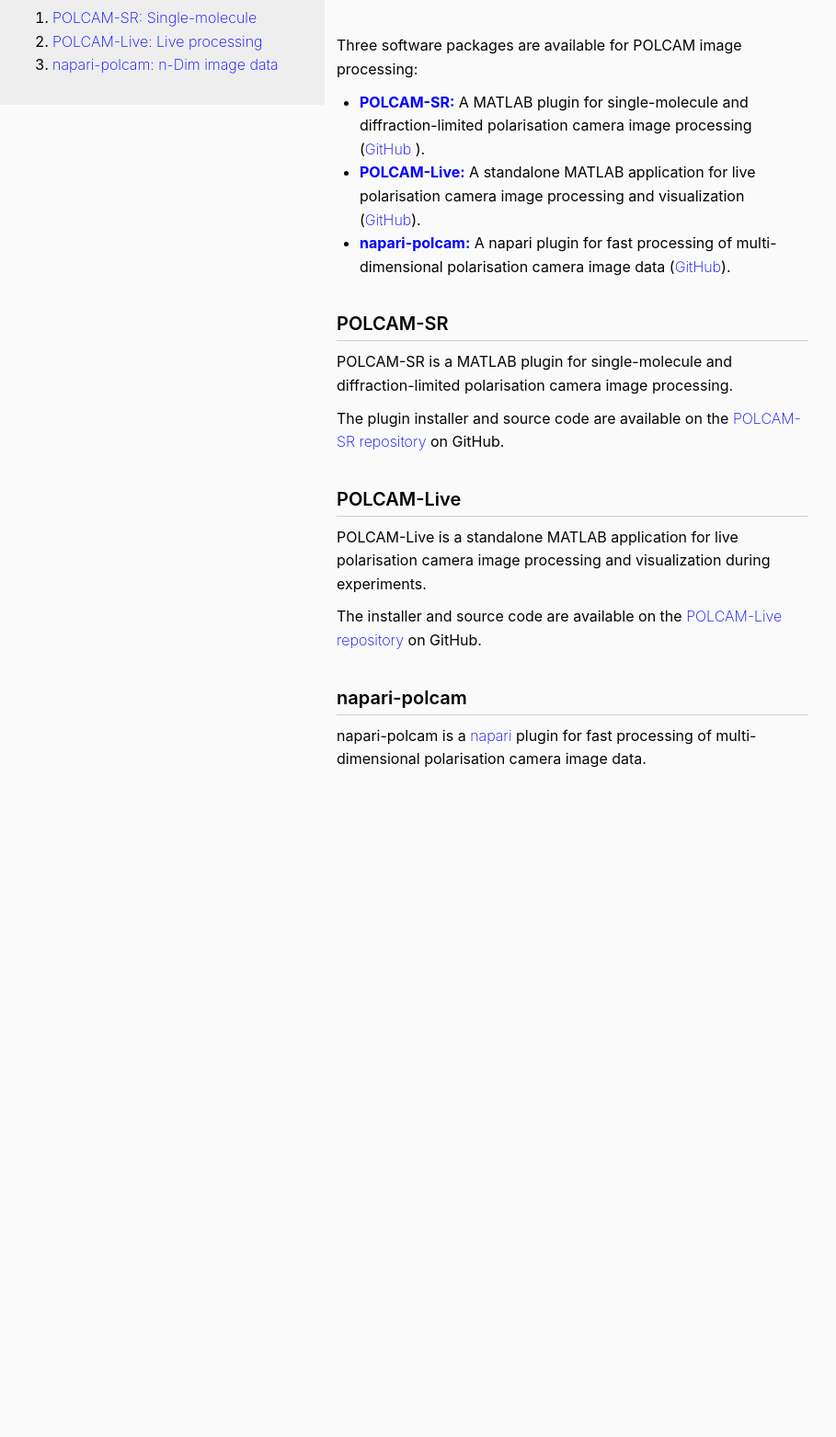
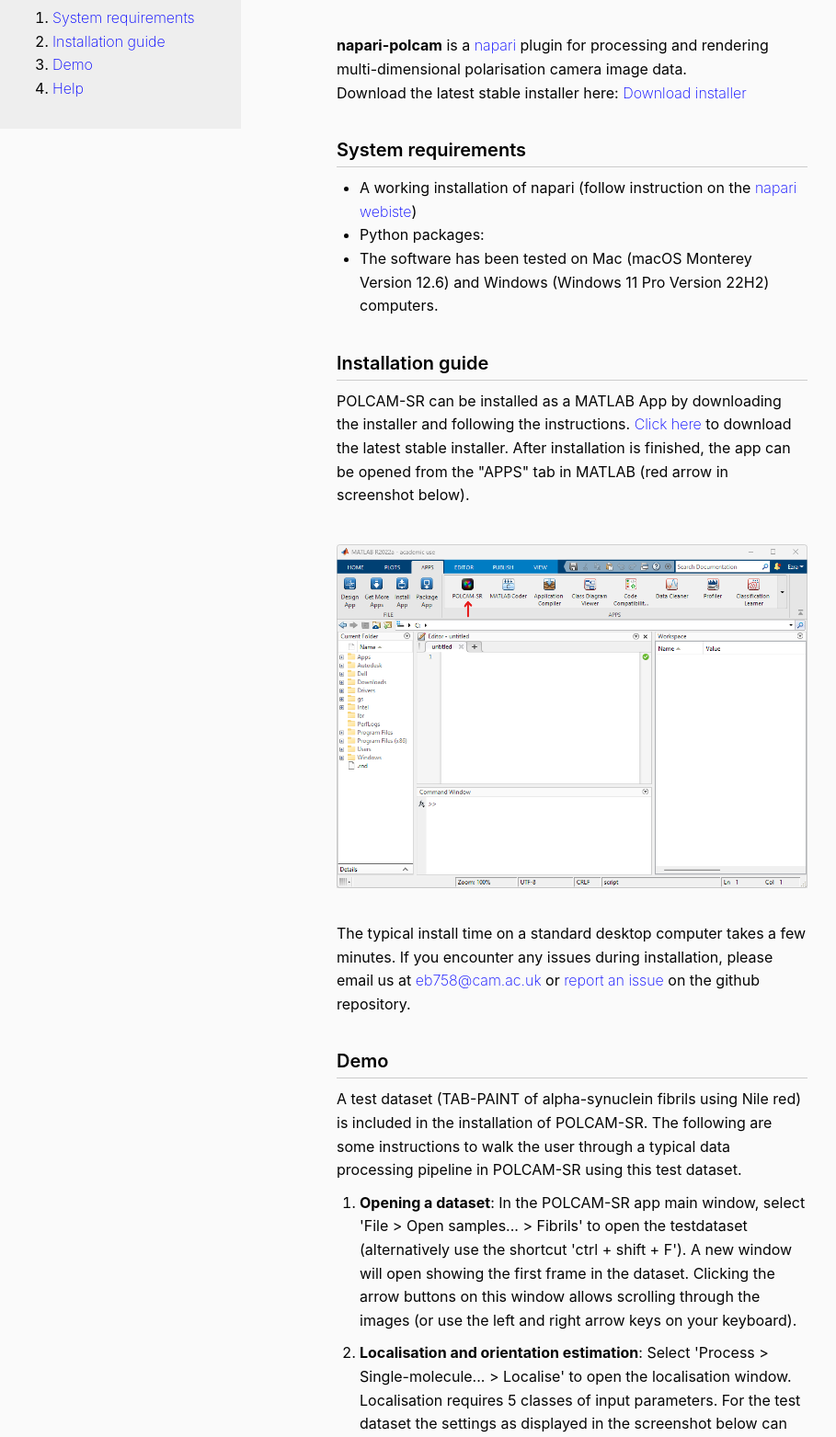
Before and after one commit to TheLeeLab/POLCAM-site, a plain HTML site: page software_napari_polcam.html in a window 1280 px wide. Shown: the part 177-1740 px from the top of the page at 92% size, without its empty margins (18-927 px from the left). Before the commit the page ends 1128 px from the top, so only its background shows below. Drawn offline with Linux system fonts and the light colour scheme.

Commit message:
Edit napari-polcam page

```diff
--- a/software_napari_polcam.html
+++ b/software_napari_polcam.html
@@ -39,47 +39,81 @@
       <div class="sidebar">
         <p class="sidebar_title">CONTENT</p>
         <ol>
-            <li><a href="#polcam_sr" target="_self">POLCAM-SR: Single-molecule</a></li>
-            <li><a href="#polcam_live" target="_self">POLCAM-Live: Live processing</a></li>
-            <li><a href="#napari_polcam" target="_self">napari-polcam: n-Dim image data</a></li>
-          </ol>
+          <li><a href="#system_requirements" target="_self">System requirements</a></li>
+          <li><a href="#installation_guide" target="_self">Installation guide</a></li>
+          <li><a href="#demo" target="_self">Demo</a></li>
+          <li><a href="#help" target="_self">Help</a></li>
+        </ol>
       </div>
 
       <main>
         <section>
-          <h1>Software</h1>
+          <h1>Software: napari-polcam</h1>
 
-          <p>Three software packages are available for POLCAM image processing:
-            <ul>
-              <li>
-                <a href="#polcam_sr" target="_self"><strong>POLCAM-SR:</strong></a> A MATLAB plugin for single-molecule and diffraction-limited polarisation camera image processing (<a href="https://github.com/ezrabru/POLCAM-SR">GitHub </a>).
-              </li>
-              <li>
-                <a href="#polcam_live" target="_self"><strong>POLCAM-Live:</strong></a> A standalone MATLAB application for live polarisation camera image processing and visualization (<a href="https://github.com/ezrabru/POLCAM-Live">GitHub</a>).
-              </li>
-              <li>
-                <a href="#napari_polcam" target="_self"><strong>napari-polcam:</strong></a> A napari plugin for fast processing of multi-dimensional polarisation camera image data (<a href="https://github.com/ezrabru/napari-polcam">GitHub</a>).
-              </li>
-            </ul>
+          <strong>napari-polcam</strong> is a <a href="https://napari.org/stable/">napari</a> plugin for processing and rendering multi-dimensional polarisation camera image data.
+          <p>Download the latest stable installer here: <a href="https://github.com/ezrabru/POLCAM-SR/raw/main/POLCAM-SR/POLCAM-SR.mlappinstall">Download installer</a></p>
+
+          <!-- System requirements chapter -->
+          <h2 id="system_requirements">System requirements</h2>
+          <ul>
+            <li>A working installation of napari (follow instruction on the <a href="https://napari.org/stable/">napari webiste</a>)</li>
+            <li>Python packages: </li>
+            <li>The software has been tested on Mac (macOS Monterey Version 12.6) and Windows (Windows 11 Pro Version 22H2) computers.</li>
+          </ul>
+
+          <!-- Installation guide chapter -->
+          <h2 id="installation_guide">Installation guide</h2>
+          <p>
+            POLCAM-SR can be installed as a MATLAB App by downloading the installer and following the instructions. <a href="https://github.com/ezrabru/POLCAM-SR/raw/main/POLCAM-SR/POLCAM-SR.mlappinstall">Click here</a> to download the latest stable installer. After installation is finished, the app can be opened from the "APPS" tab in MATLAB (red arrow in screenshot below).
           </p>
 
-          <!-- <h2 class="tableofcontents">Table of contents</h2>
-          <ul>
-            <li><a href="#polcam_sr" target="_self">POLCAM-SR</a></li>
-            <li><a href="#polcam_live" target="_self">POLCAM-Live</a></li>
-            <li><a href="#napari_polcam" target="_self">napari-polcam</a></li>
-          </ul> -->
+          <img src="images/software/polcam_sr/matlab_apps_tab.png" alt="Screenshot of the MATLAB graphical user interface indicating where the POLCAM-SR App can be accessed.">
 
-          <h2 id="polcam_sr">POLCAM-SR</h2>
-          <p>POLCAM-SR is a MATLAB plugin for single-molecule and diffraction-limited polarisation camera image processing.</p>
-          <p>The plugin installer and source code are available on the <a href="https://github.com/ezrabru/POLCAM-SR">POLCAM-SR repository</a> on GitHub.</p>
+          <p>
+            The typical install time on a standard desktop computer takes a few minutes. If you encounter any issues during installation, please email us at <a href="mailto:eb758@cam.ac.uk?subject=POLCAM-SR question">eb758@cam.ac.uk</a> or <a href="https://github.com/ezrabru/POLCAM-SR/issues">report an issue</a> on the github repository.
+          </p>
 
-          <h2 id="polcam_live">POLCAM-Live</h2>
-          <p>POLCAM-Live is a standalone MATLAB application for live polarisation camera image processing and visualization during experiments.</p>
-          <p>The installer and source code are available on the <a href="https://github.com/ezrabru/POLCAM-Live">POLCAM-Live repository</a> on GitHub.</p>
 
-          <h2 id="napari_polcam">napari-polcam</h2>
-          <p>napari-polcam is a <a href="https://napari.org/stable/">napari</a> plugin for fast processing of multi-dimensional polarisation camera image data.</p>
+          <!-- Demo chapter -->
+          <h2 id="demo">Demo</h2>
+          <p>A test dataset (TAB-PAINT of alpha-synuclein fibrils using Nile red) is included in the installation of POLCAM-SR. The following are some instructions to walk the user through a typical data processing pipeline in POLCAM-SR using this test dataset.</p>
+
+          <ol>
+            <li>
+              <p><strong>Opening a dataset</strong>: In the POLCAM-SR app main window, select 'File > Open samples... > Fibrils' to open the testdataset (alternatively use the shortcut 'ctrl + shift + F'). A new window will open showing the first frame in the dataset. Clicking the arrow buttons on this window allows scrolling through the images (or use the left and right arrow keys on your keyboard).</p>
+            </li>
+
+            <li>
+              <p><strong>Localisation and orientation estimation</strong>: Select 'Process > Single-molecule... > Localise' to open the localisation window. Localisation requires 5 classes of input parameters. For the test dataset the settings as displayed in the screenshot below can be used:</p>
+              <img src="images/software/polcam_sr/localisation_settings_testdata_fibrils.png" alt="Screenshot of the localisation gui window.">
+              <p>To see the candidate localisation that the software will pick out as an overlay on the image data, turn on "Live preview" in box 5 in the localisation window. Green boxes will mark localisation candidates that will be updated as the user changes settings (e.g. the DoG threshold slider). To start localisation, click the "Start localisation" button on the bottom right corner of the window. The progress will be shown on the main POLCAM-SR gui.</p>
+              <p>This is an example where the DoG threshold was set too low:
+              <img src="images/software/polcam_sr/localisation_load_testdata_fibrils_live_preview_too_many.png" alt="Screenshot of the localisation result."></p>
+              This is an example where the DoG threshold was set correctly:
+              <p><img src="images/software/polcam_sr/localisation_load_testdata_fibrils_live_preview_good.png" alt="Screenshot of the localisation result."></p>
+              <p>When localisation has finished, a results file will be saved in the same folder as the images and a new window will open showing a colour coded scatter plot of the dataset. By default the colour coding is the in-plane angle phi.</p>
+              <img src="images/software/polcam_sr/localisation_result.png" alt="Screenshot of the localisation result.">
+            </li>
+
+            <li>
+              <p><strong>Filtering</strong>: After localisation has finished, filtering can be applied to the localisations to remove e.g. localisations with less than 500 detected photons. To open the filtering window, select 'Process > Single-molecule... > Filter'. Minimum and maximum threhold values for different parameters can be changed in the "Filtering parameters" panel. To help with selecting thresholds, the data can be plotted as a colour coded scatter plot, 1D histogram or 2D histogram. To save a the filtered localisations, click "Save filtered localisations".</p>
+            </li>
+            <p><img src="images/software/polcam_sr/filtering_testdata_fibrils.png" alt="Screenshot of the filtering window."></p>
+
+            <li>
+              <p><strong>Drift-correction</strong>: The localisation can be drift-corrected by selecting 'Process > Single-molecule... > Correct drift'. This opens a new window that shows the (filtered) localisations as a scatter plot colour coded by the frame number (i.e. "time") to make it easy to see if there is any drift. Select RCC (redundant cross correlation) and set "Frames per segment" to 1000, and "Spatial binsize" to 50 nm. Click on "Calculate drift". When finished, the scatter plot wil display the drift corrected data. It is possible to toggle between displaying the localisations "before" and "after" drift correction using the toggle button. To accept this round of drift correction, click "Apply drift correction". The user can then choose to save the result (by clicking "Save drift-corrected localisations"), or apply more rounds of drift correction (by clicking "Calculate drift" again).</p>
+            </li>
+            <p><img src="images/software/polcam_sr/drift_correction_testdata_fibrils.png" alt="Screenshot of the drift correction window."></p>
+
+            <li>
+              <p><strong>Visualization</strong>: Some tools are included in POLCAM-SR to generate formatted and colour-coded scatter plots of the localisations, generate histograms of different parameters and plot the localisation rate versus time. These tools can be accessed by clicking 'Analyse > Plot localisations...' and selecting one of the options.</p>
+              <p>By default the figure rendering theme in POLCAM-SR is set to 'dark' (black background). This can be changed at any time by selecting 'POLCAM-SR > Settings > Figure settings... > Theme'.</p>
+            </li>
+          </ol>
+
+          <!-- Help chapter -->
+          <h2 id="help">Report an issue</h2>
+          If you encounter any issues during installation or use of the software, please email us at <a href="mailto:eb758@cam.ac.uk?subject=POLCAM-SR question">eb758@cam.ac.uk</a> or <a href="https://github.com/ezrabru/POLCAM-SR/issues">report an issue</a> on the github repository.
 
           <br></br><br></br>
 
```
